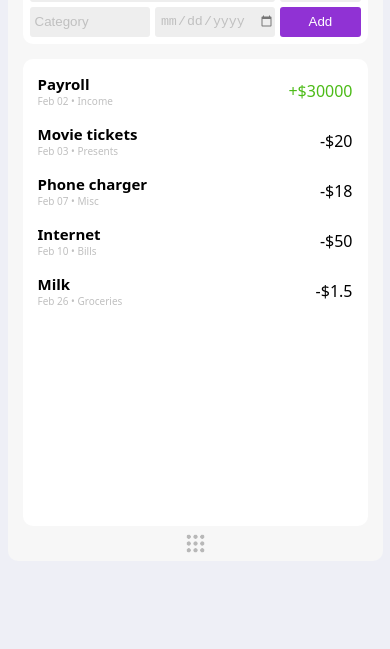
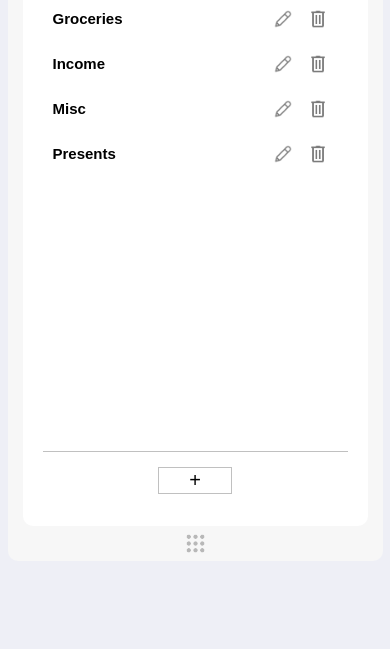
Before and after one commit to Eutrius/MoneyOmni, a plain HTML site: page index.html in a window 390 px wide. Shown: the part 195-844 px from the top of the page. Drawn offline with Linux system fonts and the light colour scheme.

Commit message:
fix css to be more responsive

```diff
--- a/index.html
+++ b/index.html
@@ -10,7 +10,7 @@
   <body>
     <div id="container" class="flex">
       <div id="app" class="flex">
-        <div id="home" class="flex">
+        <div id="home" class="flex none">
           <div id="header" class="flex">
             <img src="images/logo.png" alt="MoneyOmni" />
             <div id="balance" class="positive">$2910.5</div>
@@ -56,7 +56,7 @@
                 <button></button>
                 <button></button>
               </div>
-              <div class="positive">+$30000</div>
+              <div class="positive">+$3000</div>
             </div>
             <div class="entry">
               <div>
@@ -104,7 +104,7 @@
             </div>
           </div>
         </div>
-        <div id="categories" class="white-container flex none">
+        <div id="categories" class="white-container flex">
           <h2>Categories</h2>
           <div id="category-list" class="flex overflow-scroll">
             <input
@@ -112,6 +112,7 @@
               class="none"
               type="text"
               placeholder="New Category"
+              autocomplete="off"
             />
           </div>
           <button id="add-category">+</button>
--- a/style.css
+++ b/style.css
@@ -157,6 +157,7 @@ select:focus {
 
 #category-list {
   width: 100%;
+  padding-bottom: 0;
   border-bottom: solid 1.5px var(--dark-grey);
   flex-direction: column;
   gap: 15px;
@@ -178,22 +179,23 @@ select:focus {
 
 #new-category {
   background-color: var(--middle-grey);
-  padding-left: 10px;
+  padding: 5px 0px 5px 10px;
   font-weight: 600;
   font-size: 15px;
-  height: 30px;
+  position: sticky;
+  bottom: 0;
 }
 
 .entry {
-  display: flex;
-  align-items: center;
+  display: grid;
+  grid-template-columns: 3fr 1fr 1fr;
   padding: 8px 15px;
-  gap: 20px;
+  gap: 15px;
 
   div:first-child {
-    width: 160px;
     h6 {
-      word-wrap: break-word;
+      word-break: break-all;
+      overflow-wrap: break-word;
       font-size: 15px;
     }
     p {
@@ -207,9 +209,8 @@ select:focus {
   }
 
   div:last-child {
-    flex: 1;
-    display: flex;
-    justify-content: end;
+    word-break: break-all;
+    justify-self: right;
   }
 }
 
@@ -225,13 +226,14 @@ select:focus {
   display: flex;
 
   input {
+    flex: 1;
+    width: 100%;
     pointer-events: none;
     padding-left: 10px;
     font-size: 15px;
     font-weight: 600;
     height: 30px;
     background-color: inherit;
-    flex: 1;
   }
 
   div {
@@ -267,7 +269,7 @@ select:focus {
 }
 
 .overflow-scroll {
-  padding: 10px 0px;
+  padding-inline: 0;
   flex: 1;
   flex-basis: 0;
   overflow-y: auto;
```
